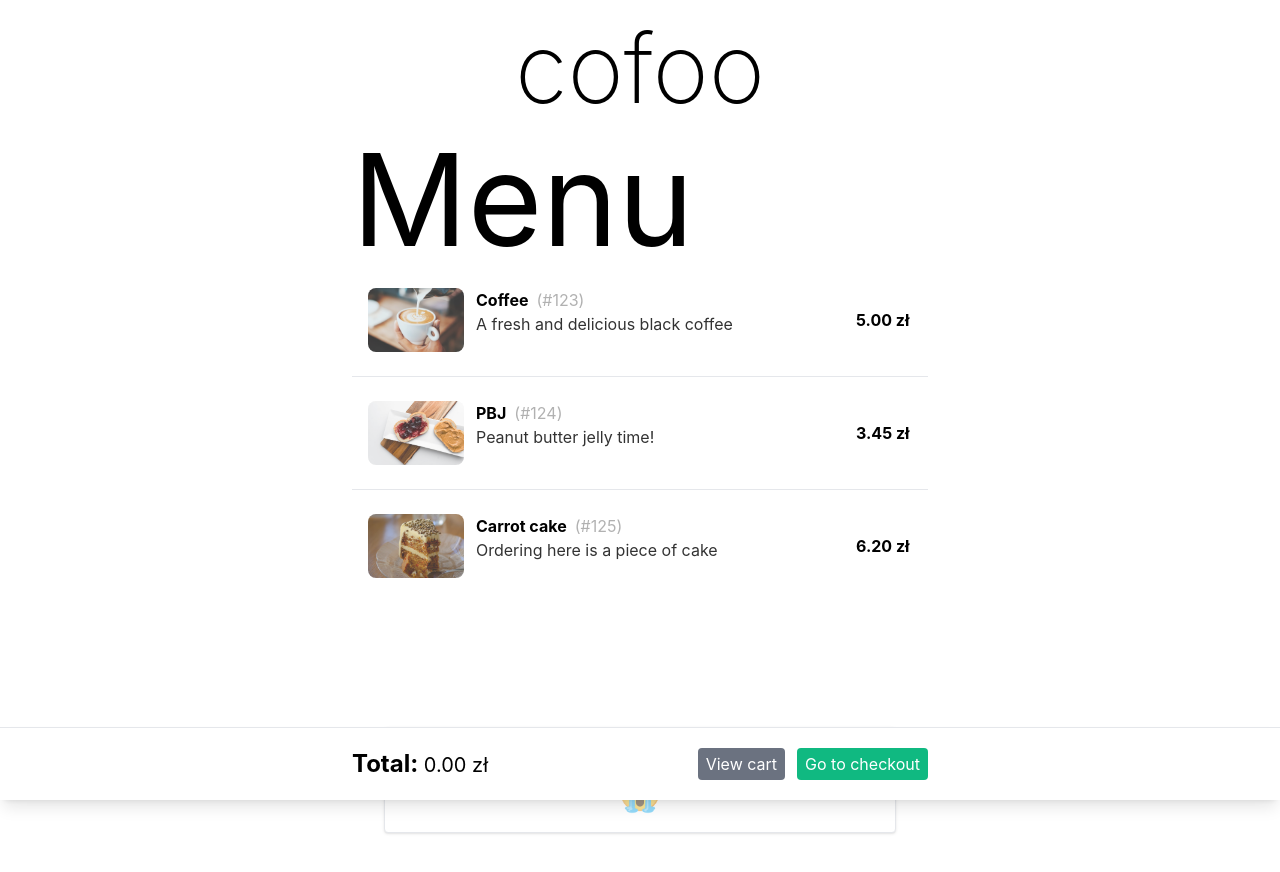
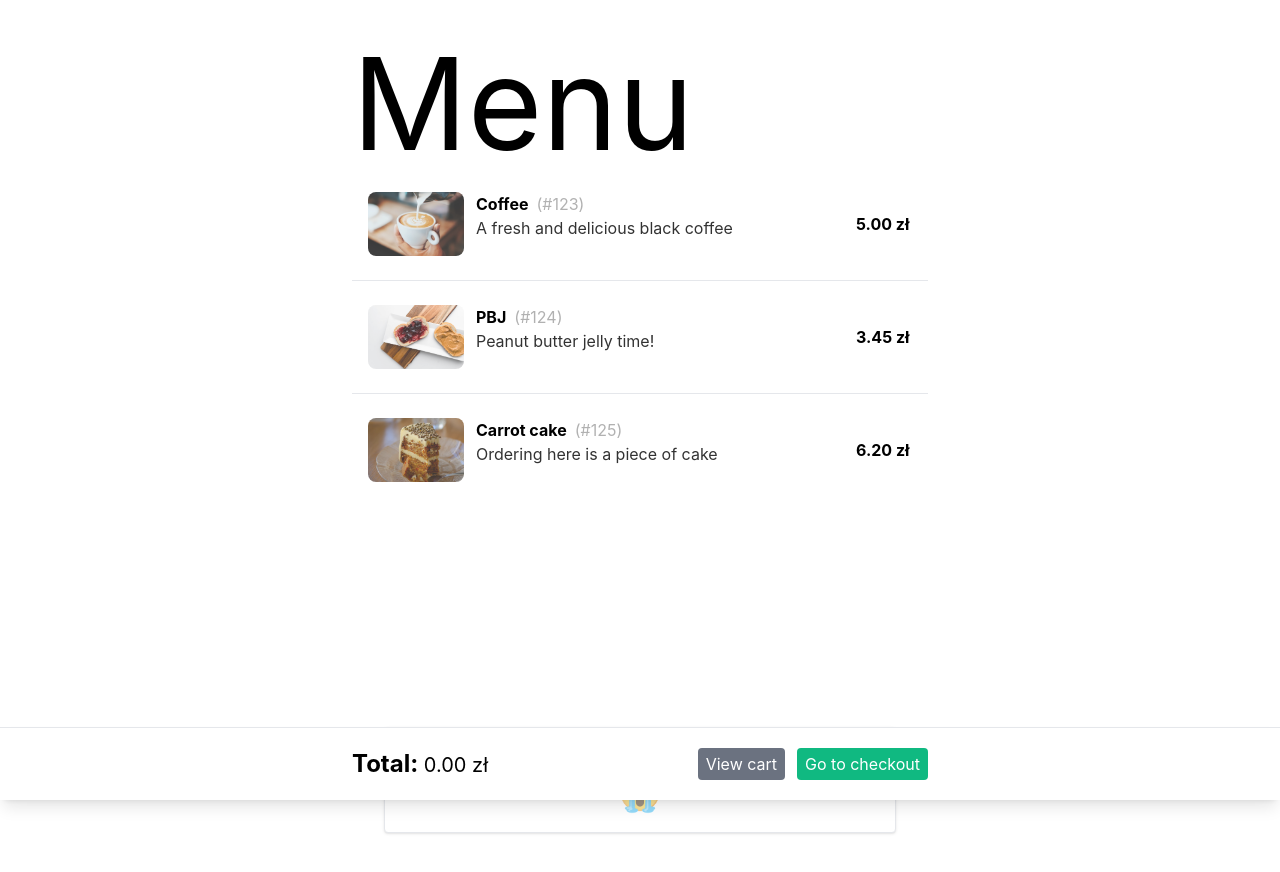
Before and after one commit to gxanine/cofoo, a React (Vite) app: page / in a window 1280 px wide. Shown: the top 872 px of the page. After the commit the page ends 826 px from the top, so only its background shows below. Built offline with nearby package versions, Linux system fonts and the light colour scheme.

Commit message:
Remove the app name/logo

```diff
--- a/src/App.jsx
+++ b/src/App.jsx
@@ -1,14 +1,12 @@
-import { Outlet, useNavigate } from "react-router-dom";
+import { Outlet } from "react-router-dom";
 import CartOverlay from "./components/CartOverlay";
 import {useCart} from "./context/CartContext";
 
 function App() {
-  const navigate = useNavigate();
   const cart = useCart();
   return (
     <div className="h-screen flex flex-col">
-      <div className="text-center font-extralight text-8xl py-5 cursor-pointer" onClick={() => navigate("/")}>cofoo</div>
-      <div className="max-w-xl w-full flex-1 mx-auto pb-80">
+      <div className="max-w-xl w-full flex-1 mx-auto pt-10 pb-80">
         <div className="flex flex-col">
           <div className="flex-1">
             <Outlet />
```
